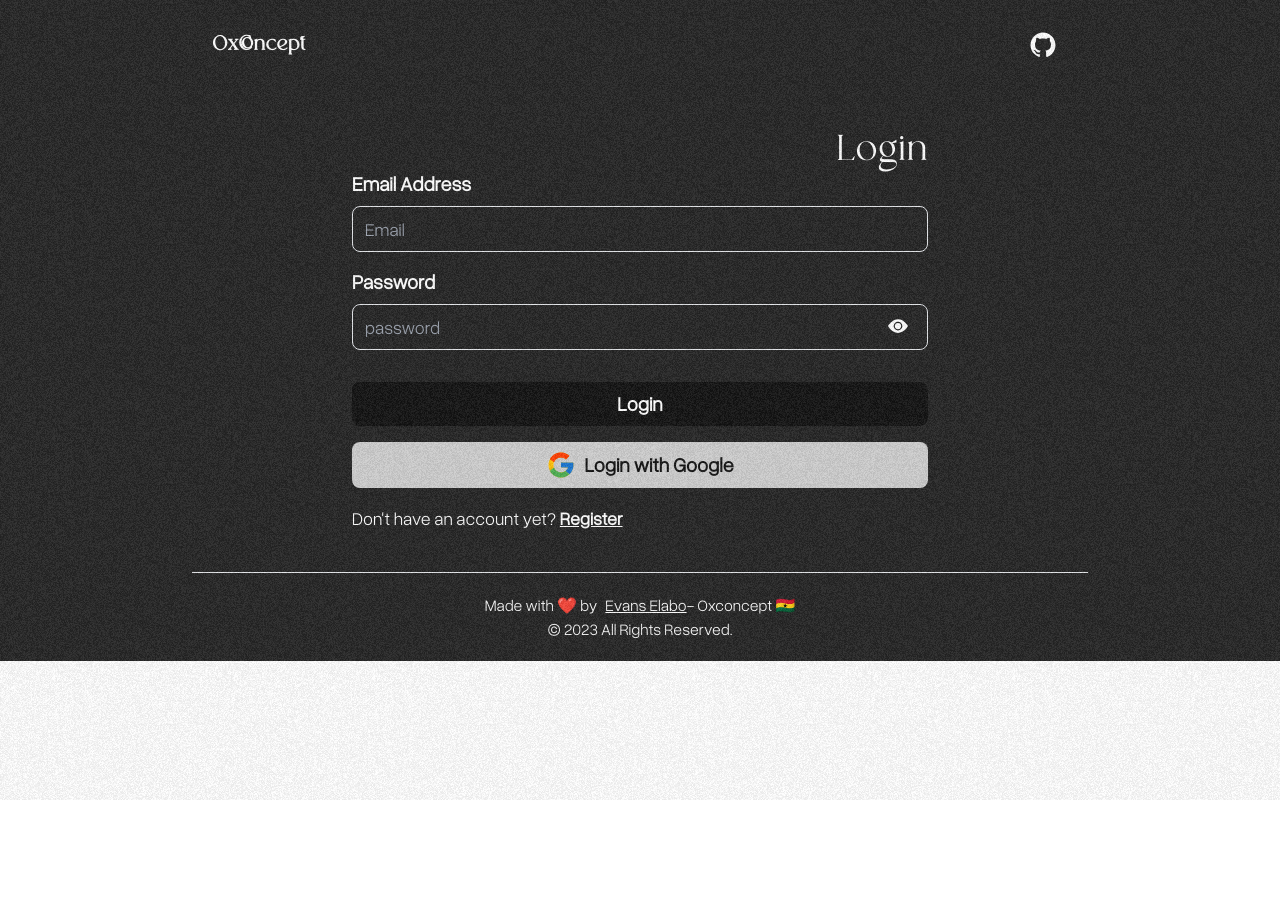
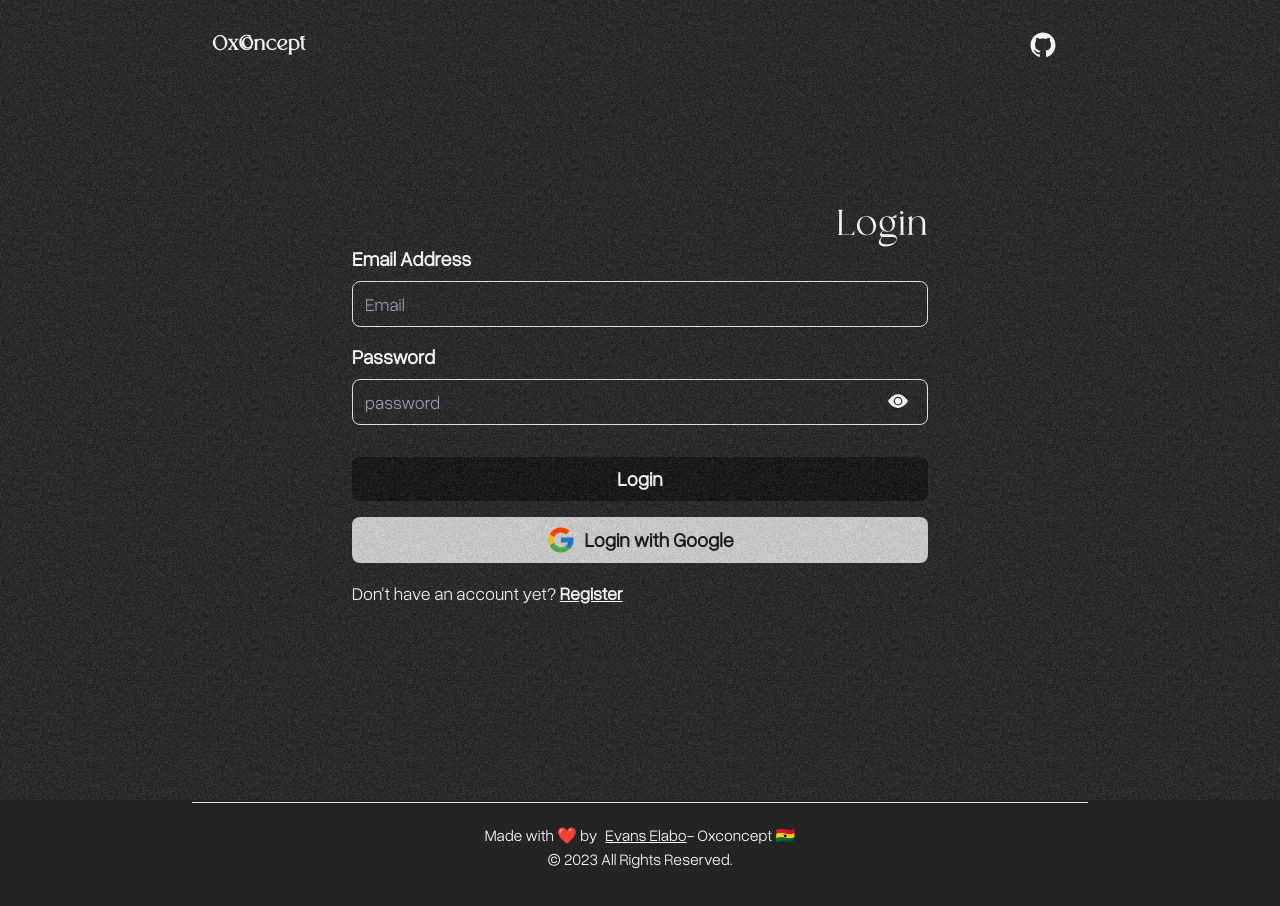
Before and after one commit to ellaboevans/0xconcept-blog, a Next.js app: page /dashboard/login in a window 1280 px wide. Shown: the top 906 px of the page. Before the commit the page ends 800 px from the top, so only its background shows below. Built offline with nearby package versions, Linux system fonts and the light colour scheme; no server answers.

Commit message:
fix(app): Fixed the container heights

```diff
--- a/app/dashboard/(auth)/login/page.tsx
+++ b/app/dashboard/(auth)/login/page.tsx
@@ -42,7 +42,8 @@ const Login = () => {
   }, [session.status, router])
 
   return (
-    <div className="w-[100dvw] md:max-[70dvw] mx-auto my-16 md:my-10 px-4">
+    <div className="w-[100dvw] md:max-[70dvw] h-[66dvh] md:h-[69vh] flex flex-col justify-center mx-auto my-16 md:my-10 px-4 overflow-y-hidden">
+      <div>
         <form onSubmit={handleSubmit}>
           <div
             className={`flex flex-col max-w-[100dvw] md:max-w-[45dvw] mx-auto ${overusedGrotesk.variable} font-overusedGrotesk`}
@@ -123,6 +124,7 @@ const Login = () => {
           </Link>
         </div>
       </div>
+    </div>
   )
 }
 
--- a/app/dashboard/page.tsx
+++ b/app/dashboard/page.tsx
@@ -50,7 +50,12 @@ function Dashboard() {
     }
   }
 
-  if (session.status === 'loading') return <Loader />
+  if (session.status === 'loading')
+    return (
+      <div className="w-[100dvw] md:w-[70dvw] h-[100dvh] text-center flex items-center justify-center">
+        <Loader />
+      </div>
+    )
 
   if (session.status === 'unauthenticated') {
     router?.push('/dashboard/login')
@@ -58,7 +63,7 @@ function Dashboard() {
 
   if (session.status === 'authenticated') {
     return (
-      <main className="w-[100dvw] md:w-[70dvw] mx-auto my-10 px-4 md:gap-6 flex flex-col-reverse md:flex-row justify-between">
+      <main className="w-[100dvw] md:w-[70dvw] h-[100dvh] mx-auto my-10 px-4 md:gap-6 flex flex-col-reverse md:flex-row justify-between">
         <div className="max-w-2xl md:max-w-[22rem] mx-auto md:mx-0 max-h-60 md:max-h-[30rem] overflow-y-auto">
           {isLoading ? (
             <p>Loading...</p>
--- a/components/Footer.tsx
+++ b/components/Footer.tsx
@@ -5,7 +5,7 @@ import { overusedGrotesk } from '@/utils/Fonts'
 export default function Footer() {
   return (
     <footer
-      className={` py-5 flex flex-col items-center justify-center border-t ${overusedGrotesk.variable} font-overusedGrotesk text-base w-[100dvw] md:w-[70dvw] mx-auto`}
+      className={` py-5 flex flex-col my-20 items-center justify-center border-t ${overusedGrotesk.variable} font-overusedGrotesk text-base w-[100dvw] md:w-[70dvw] mx-auto`}
     >
       <h5 className="text-center ">
         Made with <span>❤️</span> by
```
Lines whose indentation alone changed are shown as unchanged.
